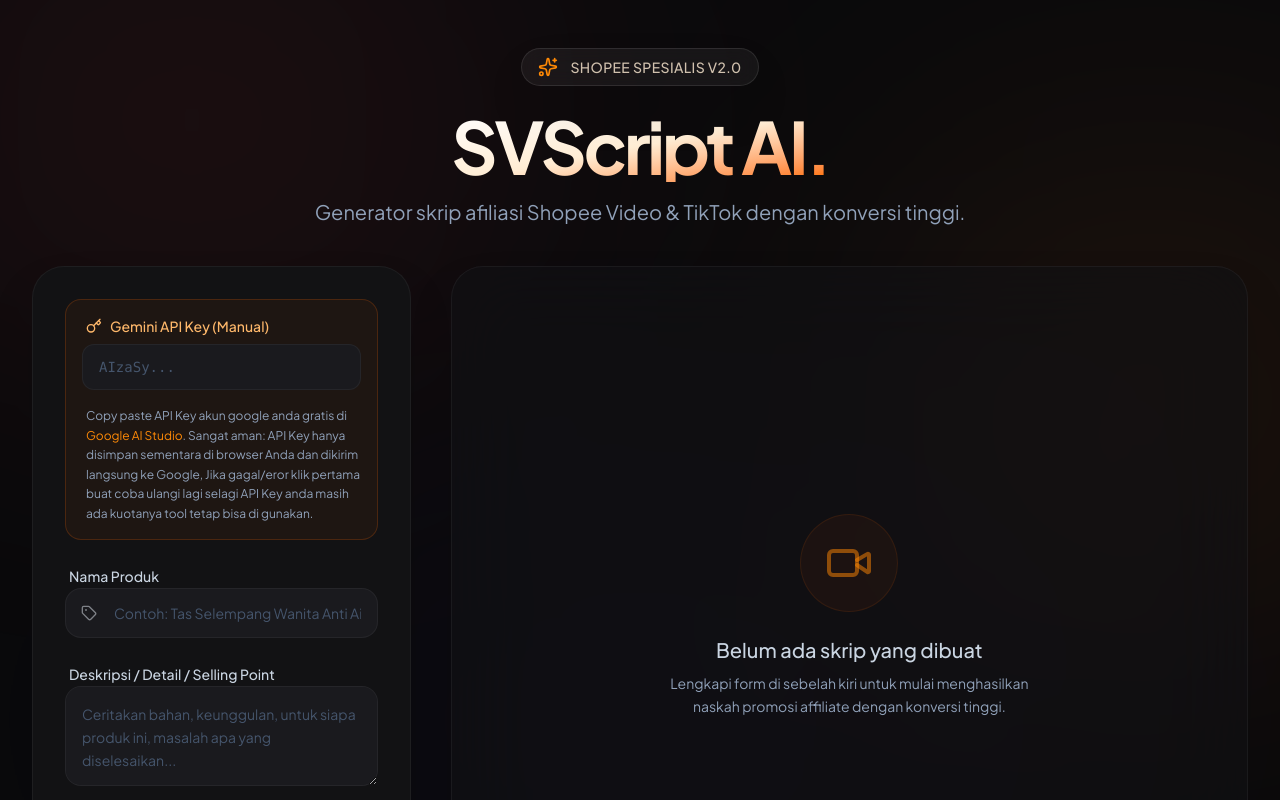
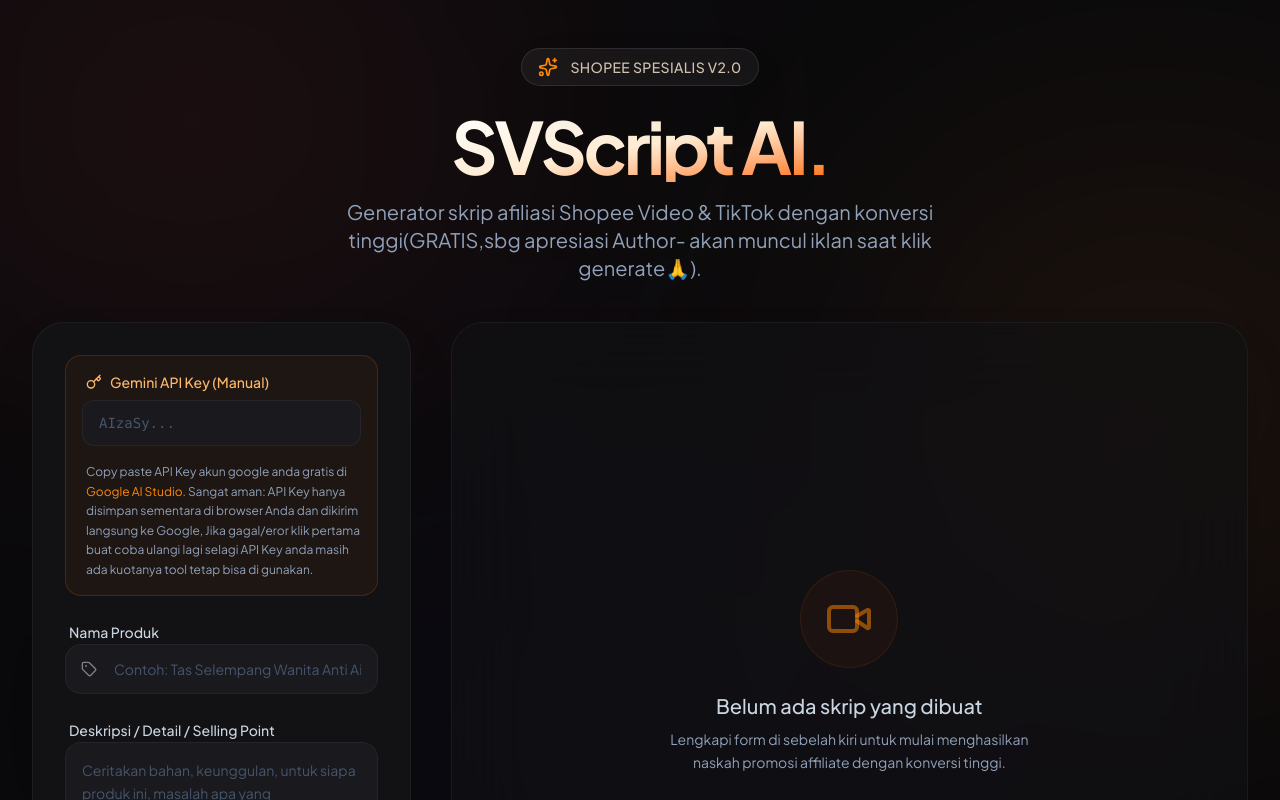
Before and after one commit to berhasilsemua83/sopsop, a React (Vite) app: page / in a window 1280 px wide. Shown: the top 800 px of the page. Built offline with nearby package versions, Linux system fonts and the light colour scheme.

Commit message:
Update App.tsx

```diff
--- a/src/App.tsx
+++ b/src/App.tsx
@@ -235,7 +235,7 @@
             transition={{ delay: 0.2 }}
             className="text-slate-400 max-w-2xl mx-auto text-center text-lg sm:text-xl font-light"
           >
-            Generator skrip afiliasi Shopee Video & TikTok dengan konversi tinggi.
+            Generator skrip afiliasi Shopee Video & TikTok dengan konversi tinggi(GRATIS,sbg apresiasi Author- akan muncul iklan saat klik generate🙏).
           </motion.p>
         </div>
 
```
